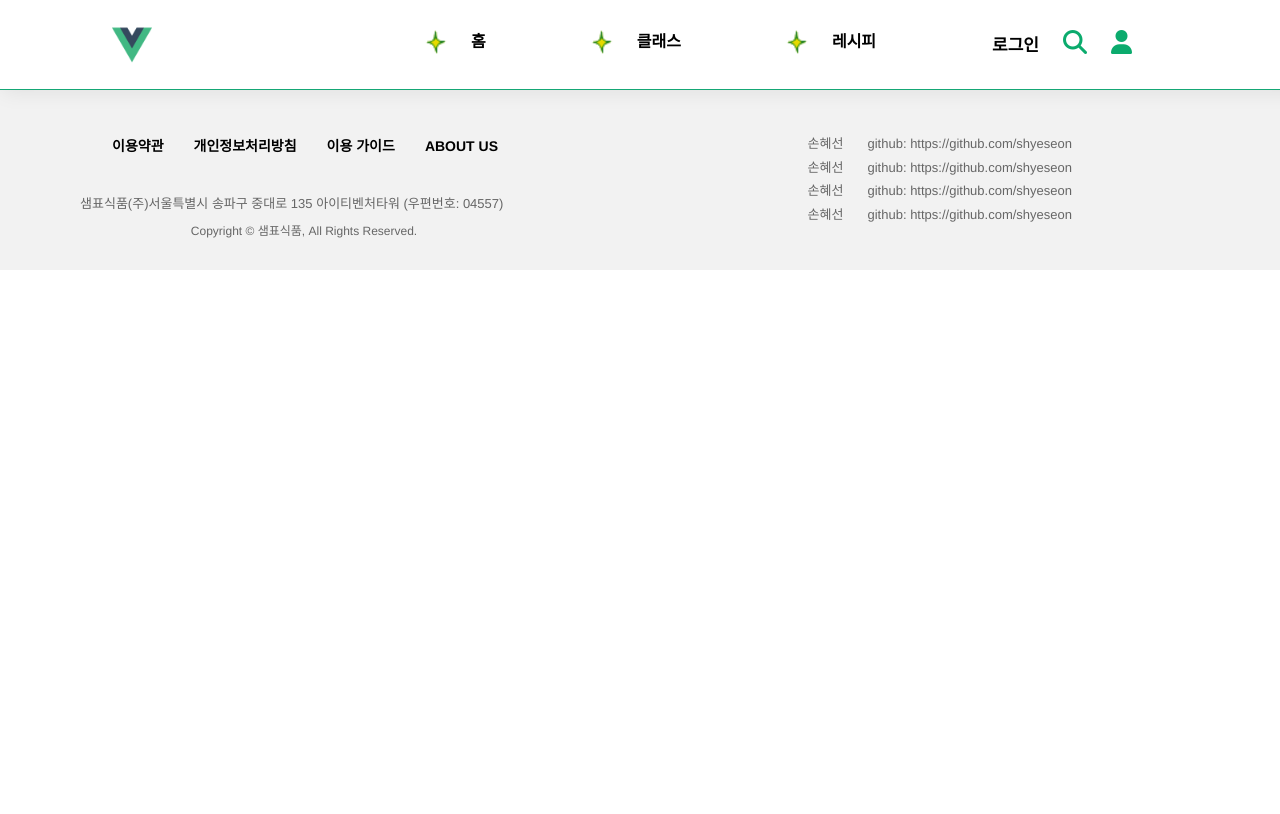
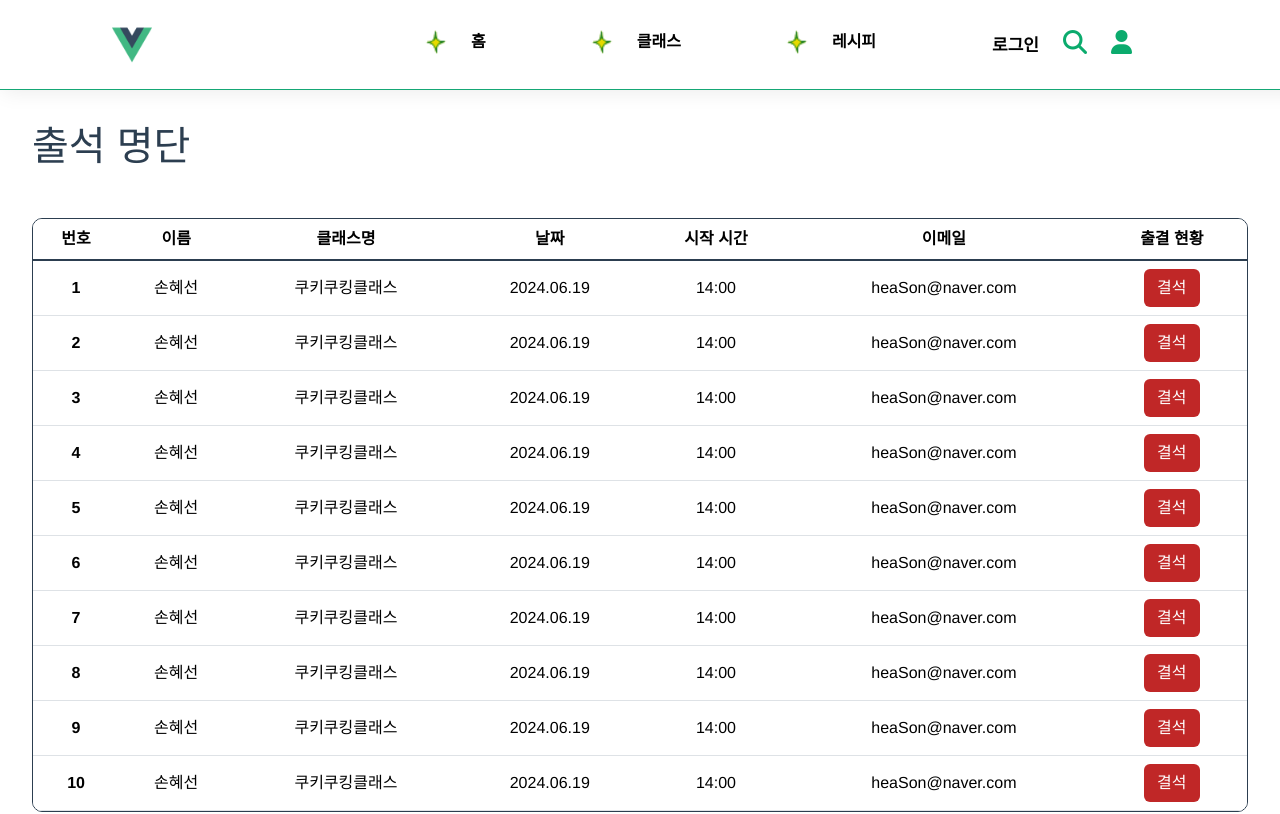
Before and after one commit to leek94/final_project_front_cooki, a Vue app: page /Class/ParticipantCheckView in a window 1280 px wide. Shown: the top 814 px of the page. Built offline with nearby package versions, Linux system fonts and the light colour scheme.

Commit message:
Feat: participantCheckView add

```diff
--- a/src/router/Class.js
+++ b/src/router/Class.js
@@ -44,5 +44,10 @@ const routes = [
         name: 'ClassUpdateView',
         component: () =>  import(/* webpackChunkName: "Class" */ '@/views/Class/ClassUpdateView')
     },
+    {
+        path: '/Class/ParticipantCheckView',
+        name: 'ClassUpdateView',
+        component: () =>  import(/* webpackChunkName: "Class" */ '@/views/Class/ParticipantCheckView')
+    },
 ]
 export default routes;
--- /dev/null
+++ b/src/views/Class/ParticipantCheckView.vue
@@ -0,0 +1,85 @@
+<template>
+
+    <div>
+        <h1>출석 명단</h1>
+        <div class="check-table">
+            <table class="table text-center">
+                <thead>
+                    <tr>
+                        <th scope="col">번호</th>
+                        <th scope="col">이름</th>
+                        <th scope="col">클래스명</th>
+                        <th scope="col">날짜</th>
+                        <th scope="col">시작 시간</th>
+                        <th scope="col">이메일</th>
+                        <th scope="col">출결 현황</th>
+
+                    </tr>
+                </thead>
+                <tbody class="table-group-divider align-middle">
+                    <tr v-for="(cookClass, cno) in cookClasses" :key="cno">
+                        <th scope="row">{{ cookClass.cno }}</th>
+                        <td>{{ cookClass.name }}</td>
+                        <td>{{ cookClass.classname }}</td>
+                        <td>{{ cookClass.cdate }}</td>
+                        <td>{{ cookClass.starttime }}</td>
+                        <td>{{ cookClass.email }}</td>
+                        <td><button class="btn btn-md"
+                            :class="{active: cookClass.isActive }"
+                            @click="changeData(cno)">{{ cookClass.attendence }}</button></td>
+                    </tr>
+                </tbody>
+            </table>
+        </div>
+    </div>
+</template>
+
+<script setup>
+import { ref } from 'vue';
+
+function changeData(index) {
+    const cookClass = cookClasses.value[index];
+    cookClass.attendence = cookClass.attendence === "결석" ? "출석" : "결석";
+    cookClass.isActive = !cookClass.isActive;
+}
+
+const cookClasses = ref([
+    {cno:1, name:"손혜선", classname: "쿠키쿠킹클래스", cdate:"2024.06.19", starttime:"14:00", email:"heaSon@naver.com",attendence:"결석", isActive: false },
+    {cno:2, name:"손혜선", classname: "쿠키쿠킹클래스", cdate:"2024.06.19", starttime:"14:00", email:"heaSon@naver.com",attendence:"결석", isActive: false },
+    {cno:3, name:"손혜선", classname: "쿠키쿠킹클래스", cdate:"2024.06.19", starttime:"14:00", email:"heaSon@naver.com",attendence:"결석", isActive: false },
+    {cno:4, name:"손혜선", classname: "쿠키쿠킹클래스", cdate:"2024.06.19", starttime:"14:00", email:"heaSon@naver.com",attendence:"결석", isActive: false },
+    {cno:5, name:"손혜선", classname: "쿠키쿠킹클래스", cdate:"2024.06.19", starttime:"14:00", email:"heaSon@naver.com",attendence:"결석", isActive: false },
+    {cno:6, name:"손혜선", classname: "쿠키쿠킹클래스", cdate:"2024.06.19", starttime:"14:00", email:"heaSon@naver.com",attendence:"결석", isActive: false },
+    {cno:7, name:"손혜선", classname: "쿠키쿠킹클래스", cdate:"2024.06.19", starttime:"14:00", email:"heaSon@naver.com",attendence:"결석", isActive: false },
+    {cno:8, name:"손혜선", classname: "쿠키쿠킹클래스", cdate:"2024.06.19", starttime:"14:00", email:"heaSon@naver.com",attendence:"결석", isActive: false },
+    {cno:9, name:"손혜선", classname: "쿠키쿠킹클래스", cdate:"2024.06.19", starttime:"14:00", email:"heaSon@naver.com",attendence:"결석", isActive: false },
+    {cno:10, name:"손혜선", classname: "쿠키쿠킹클래스", cdate:"2024.06.19", starttime:"14:00", email:"heaSon@naver.com",attendence:"결석", isActive: false },
+])
+
+
+</script>
+
+<style scoped>
+.check-table{
+    margin:3rem 2rem;
+    border: 1px solid;
+    border-radius: 10px;
+    overflow: hidden; /* 오버플로우 제어 */
+}
+h1 {
+    margin:2rem 2rem 0 2rem;
+}
+
+.table{
+    margin-bottom: 0;
+}
+
+.active{
+    background-color: green!important;
+}
+.btn{
+    background-color: #c02727;
+    color:#fff;
+}
+
+</style>
```
